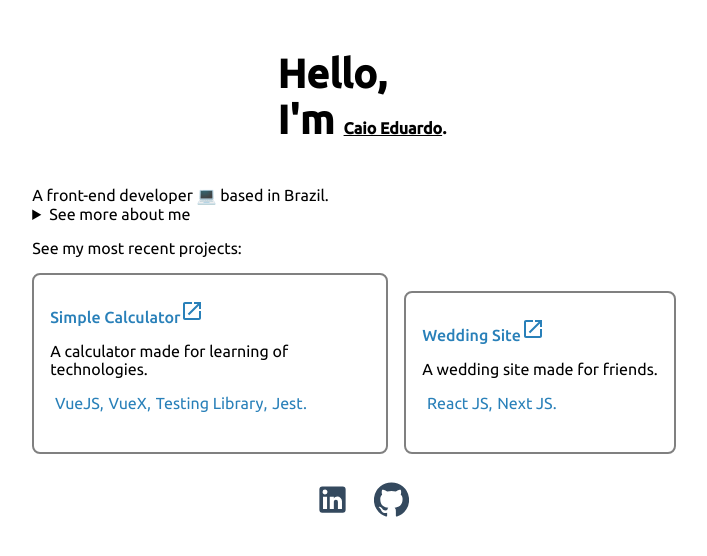
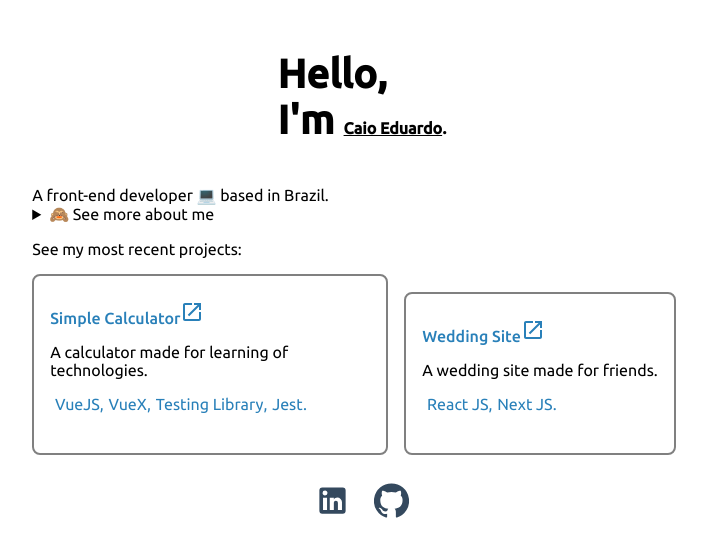
Before and after one commit to cersouza/cersouza, a Next.js app in the folder code/website/: page / in a window 1280 px wide. Shown: the top 556 px of the page, without its empty margins (294-1001 px from the left). Built offline with nearby package versions, Linux system fonts and the light colour scheme.

Commit message:
fix: fixed details type error

```diff
--- a/code/website/pages/index.tsx
+++ b/code/website/pages/index.tsx
@@ -2,21 +2,26 @@ import { IconButton, Tooltip } from '@material-ui/core';
 import { GitHub, LinkedIn, OpenInNew } from '@material-ui/icons';
 import type { NextPage } from 'next';
 import Head from 'next/head';
+import { useState } from 'react';
+import Data from '../config/data/cersouza.json';
 import styles from '../styles/index.module.css';
-import data from '../config/data/cersouza.json';
-import { useState } from 'react';
+
+const data: any = Data;
 
 const personAdjectives = [data.person.firstName, ...data.person.adjectives];
 
 let currentAdjectiveIndex = 0;
 
+
 const Home: NextPage = () => {
   const [personAdjective, setPersonAdjective] = useState(personAdjectives[0]);
+  const [detailsIsOpen, setDetailsIsOpen] = useState(false);
 
   const changeCurrentAdjectiveIndex = () => {
     currentAdjectiveIndex =  personAdjectives.length > currentAdjectiveIndex + 1 ? currentAdjectiveIndex + 1 : 0;
     setPersonAdjective(personAdjectives[currentAdjectiveIndex]);
   };
+
 
   return (
     <>
@@ -40,12 +45,14 @@ const Home: NextPage = () => {
             {
               data.person.details && (
                 <details>
-                  <summary>See more about me</summary>
+                  <summary onClick={() => setDetailsIsOpen(!detailsIsOpen)}>
+                    {`${detailsIsOpen ? '🙊': '🙈'} See more about me`}
+                  </summary>
                     <ul>
                       {
-                        Object.keys(data.person.details).map((detailName: string, i) => (
+                        Object.keys(data.person.details).map((detailName: any, i) => (
                           <li key={detailName}>
-                            <strong>{detailName}:</strong>
+                            <strong>{detailName}: </strong>
                             {data.person.details[detailName]}
                             { Object.keys(data.person.details).length > i + 1 ? ';' : '.' }
                           </li>
@@ -61,7 +68,7 @@ const Home: NextPage = () => {
           <div>
             <ul className={styles.projectList}>
               {
-                data.projects.map((project) => (
+                data.projects.map((project: any) => (
                   <li key={project.name} className={styles.project}>
                     <a
                       target="_blank"
@@ -79,7 +86,7 @@ const Home: NextPage = () => {
                         <p>
                           <ul className={styles.projectStackList}>
                             {
-                              project.stack.map((stack, i) => (
+                              project.stack.map((stack: any, i: number) => (
                                 <li key={`${project.name}-${stack.name}`}>
                                   <a
                                     target="_blank"
```
